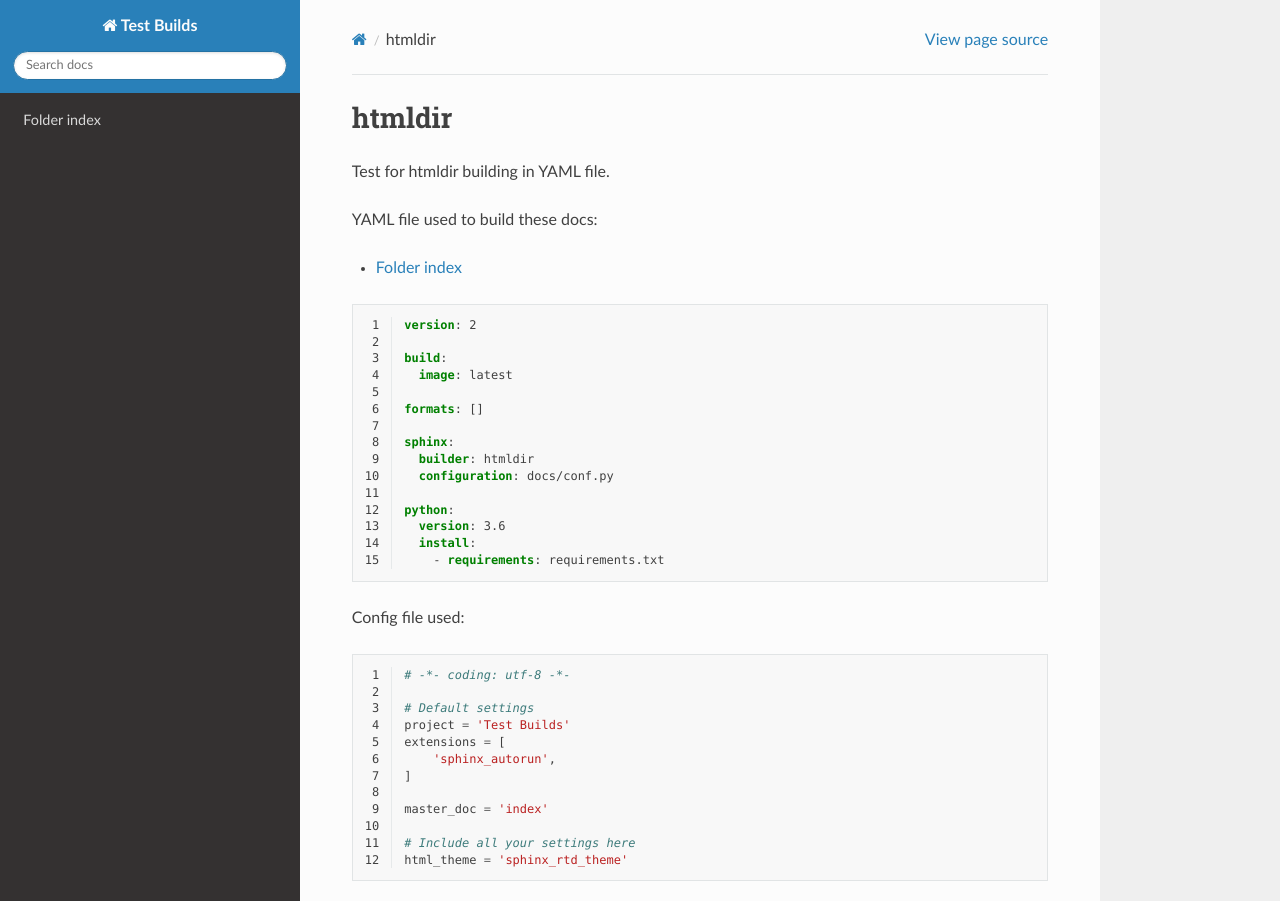
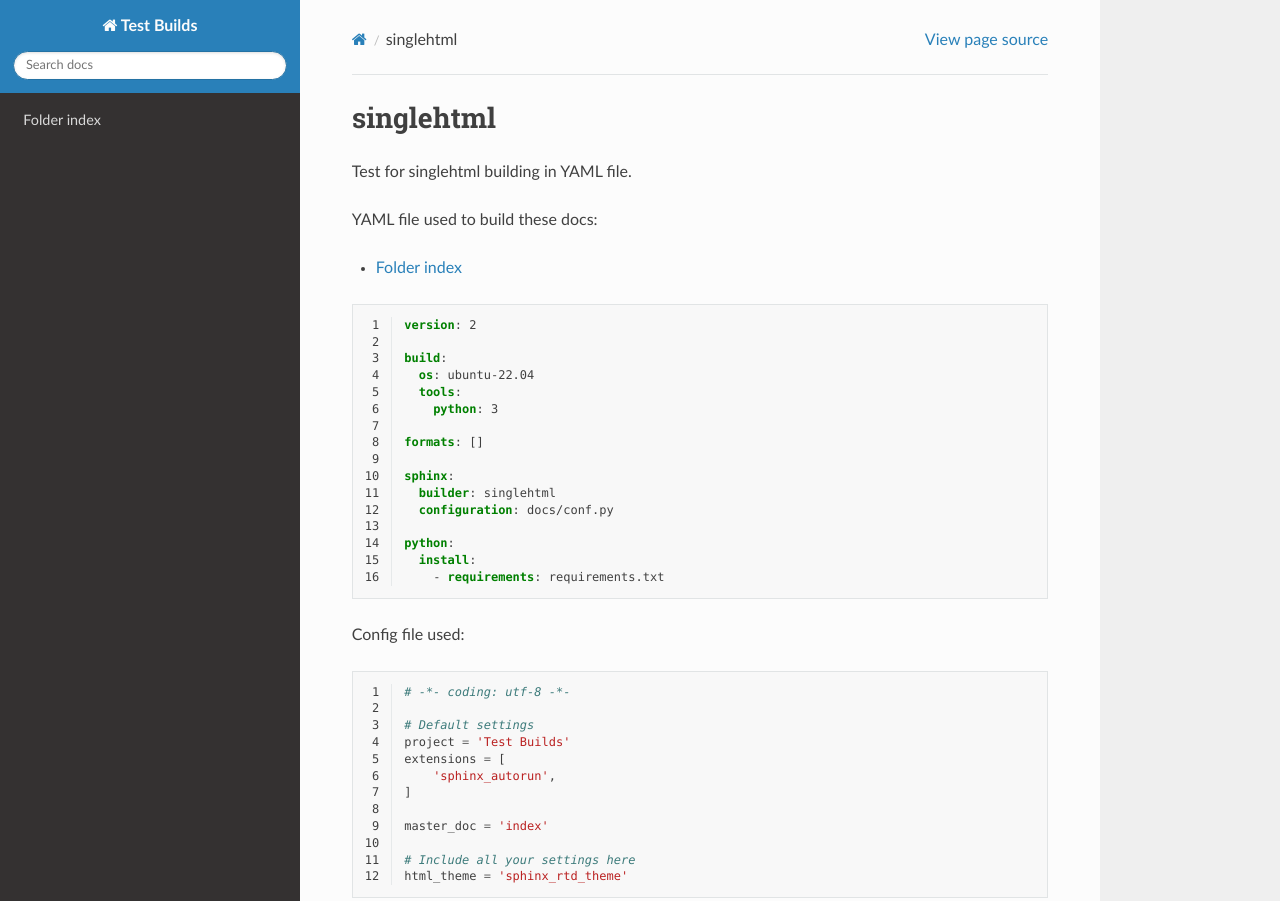
Before and after one commit to readthedocs/test-builds, a Sphinx documentation site: the page built from docs/index.rst, in a window 1280 px wide and 1211 px high, cut to the strip 0-901 px from the top of the window. Built offline with Sphinx 7.4.7 and the Read the Docs theme 2.0.0, drawn with Linux system fonts in a browser that asks for light colours.

Commit message:
Build docs with `singlehtml` Sphinx builder

```diff
--- a/docs/index.rst
+++ b/docs/index.rst
@@ -1,7 +1,7 @@
-htmldir
-=======
+singlehtml
+==========
 
-Test for htmldir building in YAML file.
+Test for singlehtml building in YAML file.
 
 YAML file used to build these docs:
 
```
Also changed, not shown: .readthedocs.yml.
